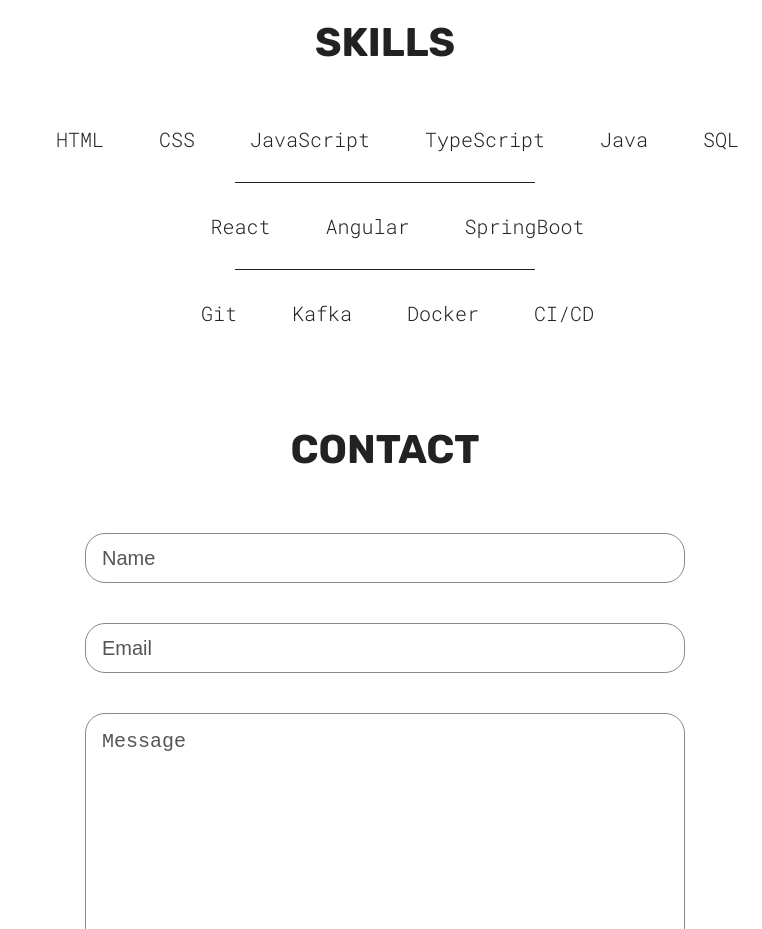
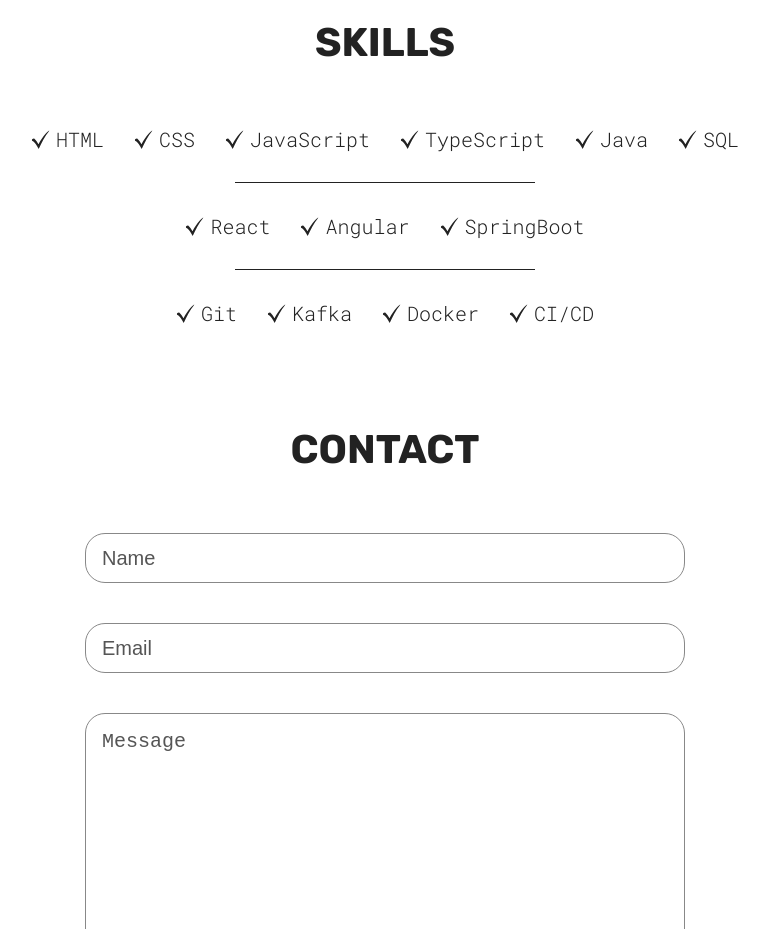
Before and after one commit to simon-btr/simon-boutrouille-dev, a React (Vite) app: page / in a window 1280 px wide. Shown: the part 1400-2329 px from the top of the page, without its empty margins (255-1017 px from the left). Built offline with nearby package versions, Linux system fonts and the light colour scheme.

Commit message:
Update checkmark theme

```diff
--- a/src/sections/Skills/Skills.jsx
+++ b/src/sections/Skills/Skills.jsx
@@ -1,8 +1,14 @@
 import styles from "./SkillsStyles.module.css";
-import checkMarkIcon from "../../assets/checkmark-dark.svg";
+import checkMarkDakrk from "../../assets/checkmark-dark.svg";
+import checkMarkLight from "../../assets/checkmark-light.svg";
 import SkillList from "../../common/SkillList";
+import { useTheme } from "../../common/ThemeContext.jsx";
 
 function Skills() {
+  const { theme, toggleTheme } = useTheme();
+
+  const checkMarkIcon = theme === "light" ? checkMarkLight : checkMarkDakrk;
+
   return (
     <section id="skills" className={styles.container}>
       <h1 className="sectionTitle">Skills</h1>
@@ -14,7 +20,7 @@ function Skills() {
         <SkillList src={checkMarkIcon} skill="Java" />
         <SkillList src={checkMarkIcon} skill="SQL" />
       </div>
-      <hr/>
+      <hr />
       <div className={styles.skillList}>
         <SkillList src={checkMarkIcon} skill="React" />
         <SkillList src={checkMarkIcon} skill="Angular" />
```
